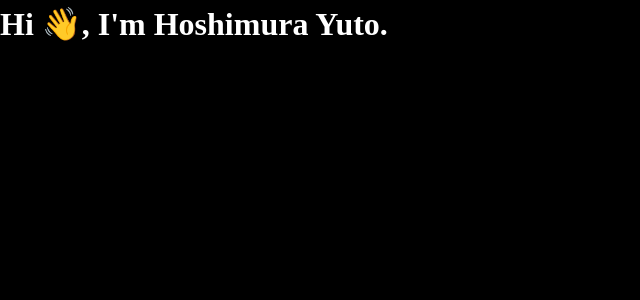
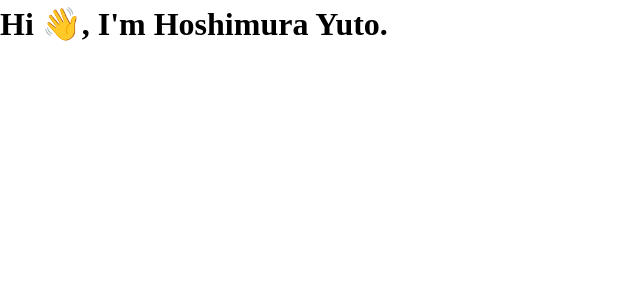
Before and after one commit to HoshimuraYuto/HoshimuraYuto.com, a Next.js app: page / in a window 1280 px wide. Shown: the top 300 px of the page, without its empty margins (0-640 px from the left). Built offline with nearby package versions, Linux system fonts and the light colour scheme.

Commit message:
#6 update global css

```diff
--- a/app/globals.css
+++ b/app/globals.css
@@ -1,17 +1 @@
 @unocss all;
-
-:root {
-  --foreground-rgb: 255, 255, 255;
-  --background-start-rgb: 0, 0, 0;
-  --background-end-rgb: 0, 0, 0;
-}
-
-body {
-  color: rgb(var(--foreground-rgb));
-  background: linear-gradient(
-      to bottom,
-      transparent,
-      rgb(var(--background-end-rgb))
-    )
-    rgb(var(--background-start-rgb));
-}
```
